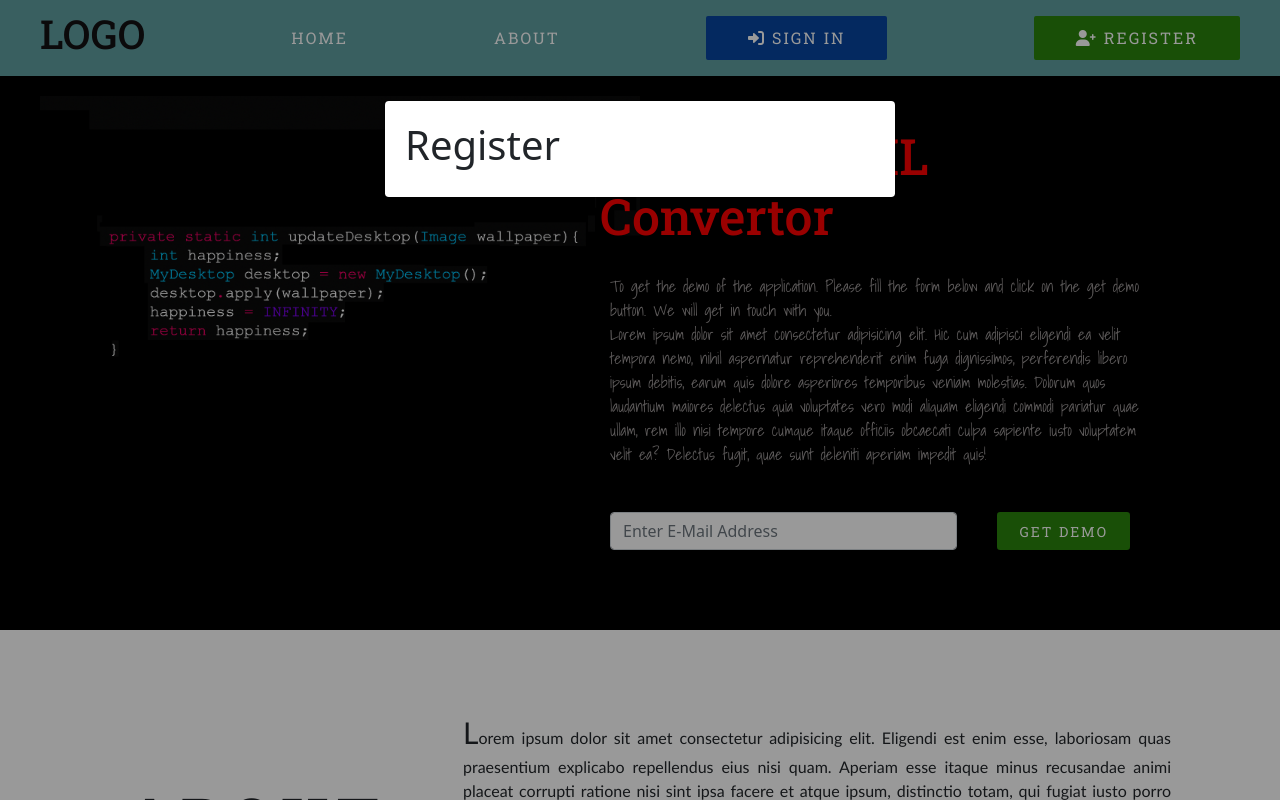
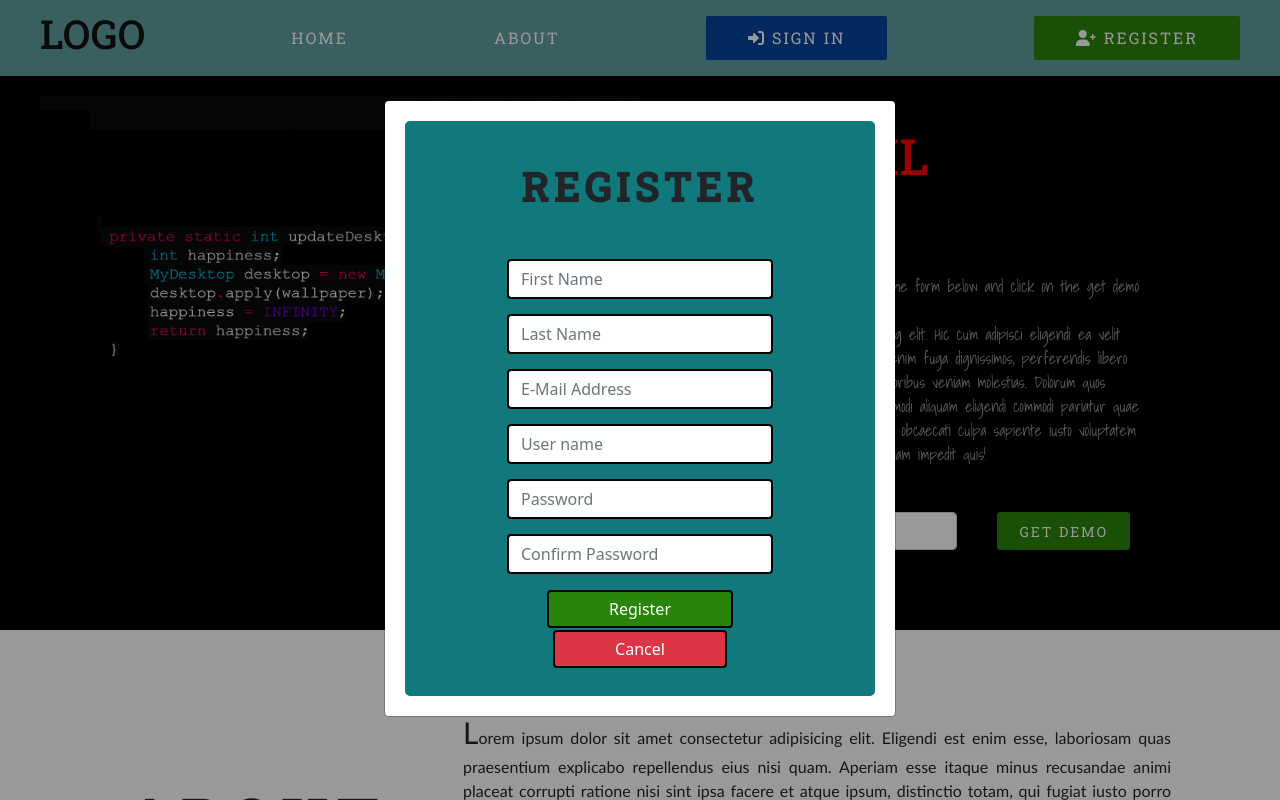
Before and after one commit to saichandreddykamana/Website-Designs, a Django app: page / in a window 1280 px wide, after a click on "REGISTER". Run offline with Django 4.2, Linux system fonts and the light colour scheme; some web fonts are replaced.

Commit message:
added design for login and registration form in the homepage.

```diff
--- a/Website 7/webPageCreator/webPageCreator/static/CSS/home.css
+++ b/Website 7/webPageCreator/webPageCreator/static/CSS/home.css
@@ -241,3 +241,47 @@ body{
   text-decoration: none;
   cursor: pointer;
 }
+
+.sign-in-form, .register-form{
+    padding: 20px 60px;
+    border: 2px solid rgb(17, 121, 124);
+    background: rgb(17, 121, 124);
+    border-radius: 5px;
+}
+
+.sign-in-form h1, .register-form h1{
+    text-align: center;
+    font-family: 'Roboto Slab';
+    letter-spacing: 5px;
+    text-transform: uppercase;
+    padding: 20px;
+    font-weight: bold;
+}
+
+.sign-in-form form, .register-form form{
+    padding: 5px 20px;
+    width: inherit;
+}
+
+.sign-in-form form div, .register-form form div{
+    text-align: center;
+}
+
+.sign-in-form form input, .register-form form input{
+    margin: 15px 20px;
+    width: -webkit-fill-available;
+    border: 2px solid black;
+}
+
+#login-btn, #register-btn{
+    background: #29840b;
+    border: 2px solid black;
+    padding: 5px 60px;
+    margin: 1px 5px;
+}
+
+#cancel-btn{
+    padding: 5px 60px;
+    border: 2px solid black;
+    margin: 1px 5px;
+}
--- a/Website 7/webPageCreator/webPageCreator/static/JS/script.js
+++ b/Website 7/webPageCreator/webPageCreator/static/JS/script.js
@@ -29,6 +29,26 @@ $('#demo-form').on('submit', function(e){
        });
 });
 
+$('#login-form').on('submit', function(e){
+  e.preventDefault();
+    $.ajax({
+         type : "POST",
+         url: "login/",
+         data: {
+          email : $('#login_email').val(),
+          password: $('#login_password').val(),
+          csrfmiddlewaretoken: $("input[name=csrfmiddlewaretoken]").val()
+         },
+
+         success: function(data){
+
+         },
+
+         failure: function() {}
+     });
+});
+
+
 
 function signInForm(action){
   var modal = document.getElementById("myModal");
@@ -50,6 +70,10 @@ function signInForm(action){
 window.onclick = function(event) {
   var modal = document.getElementById("myModal");
   if (event.target == modal) {
-    modal.style.display = "none";
+    hideForm();
   }
 }
+
+function hideForm(){
+  document.getElementById("myModal").style.display = 'none';
+}
--- a/Website 7/webPageCreator/webPageCreator/templates/home.html
+++ b/Website 7/webPageCreator/webPageCreator/templates/home.html
@@ -79,9 +79,31 @@
             <div class="modal-content">
               <div class="sign-in-form" id="sign-in-form">
                   <h1>Sign In</h1>
+                  <form id="login-form" method="POST">
+                        {% csrf_token %}
+                      <input type="email" name="login_email" id="login_email" class="form-control" placeholder="E-mail Address" required>
+                      <input type="password" pattern="(?=.*?[#?!@$%^&*-\]\[])" name="login_password" id="login_password" class="form-control" placeholder="Password" required>
+                      <div>
+                        <button type="submit" id="login-btn" class="btn btn-primary"> Login </button>
+                        <button type="button" id="cancel-btn" class="btn btn-danger" onclick="hideForm()">Cancel</button>
+                      </div>
+                  </form>
               </div>
               <div class="register-form" id="register-form">
                   <h1>Register</h1>
+                  <form id="register" method="POST">
+                        {% csrf_token %}
+                      <input class="form-control" type="text" name="first_name" id="first_name" placeholder="First Name" required>
+                      <input class="form-control" type="text" name="last_name" id="last_name" placeholder="Last Name" required>
+                      <input class="form-control" type="email" name="email" id="email" placeholder="E-Mail Address" required>
+                      <input class="form-control" type="text" name="username" id="username" placeholder="User name" required>
+                      <input class="form-control" type="password" name="password" id="password" placeholder="Password" pattern="(?=.*?[#?!@$%^&*-\]\[])" required>
+                      <input class="form-control" type="password" name="confirm_password" id="confirm_password" placeholder="Confirm Password" pattern="(?=.*?[#?!@$%^&*-\]\[])" required>
+                      <div>
+                        <button type="submit" id="register-btn" class="btn btn-primary"> Register </button>
+                        <button type="button" id="cancel-btn" class="btn btn-danger" onclick="hideForm()">Cancel</button>
+                      </div>
+                  </form>
               </div>
             </div>
 
--- a/Website 7/webPageCreator/webPageCreator/urls.py
+++ b/Website 7/webPageCreator/webPageCreator/urls.py
@@ -23,5 +23,6 @@ from . import views
 urlpatterns = [
     path('admin/', admin.site.urls),
     path('', views.index, name='index'),
-    path('schedule_demo/', views.schedule_demo, name='schedule_demo')
+    path('schedule_demo/', views.schedule_demo, name='schedule_demo'),
+    path('login/', views.login, name='login')
 ]
--- a/Website 7/webPageCreator/webPageCreator/views.py
+++ b/Website 7/webPageCreator/webPageCreator/views.py
@@ -1,7 +1,7 @@
 from django.shortcuts import render
 from django.http import HttpResponse, JsonResponse
 from django.core import serializers
-from webPageCreator.models import demoCustomers
+from webPageCreator.models import demoCustomers, users
 from datetime import datetime, timedelta
 import re
 import os
@@ -11,6 +11,17 @@ os.environ.setdefault('DJANGO_SETTINGS_MODULE', "webPageCreator.settings")
 
 def index(request):
     return render(request, 'home.html')
+
+
+def login(request):
+    if request.method == 'POST':
+        email = None
+        password = None
+        if email is not None and password is not None:
+            user = users.objects.filter(email=email)
+            if user.exists():
+                pass
+        return render(request, 'home.html')
 
 
 def schedule_demo(request):
@@ -37,7 +48,6 @@ def schedule_demo(request):
     return JsonResponse(response)
 
 
-
 def sendMail(receiver_mail,receiver_demo_date):
     try:
         gmail_user = 'wePageCreatorPython@gmail.com'
```
Also changed, not shown: 2 other files.
